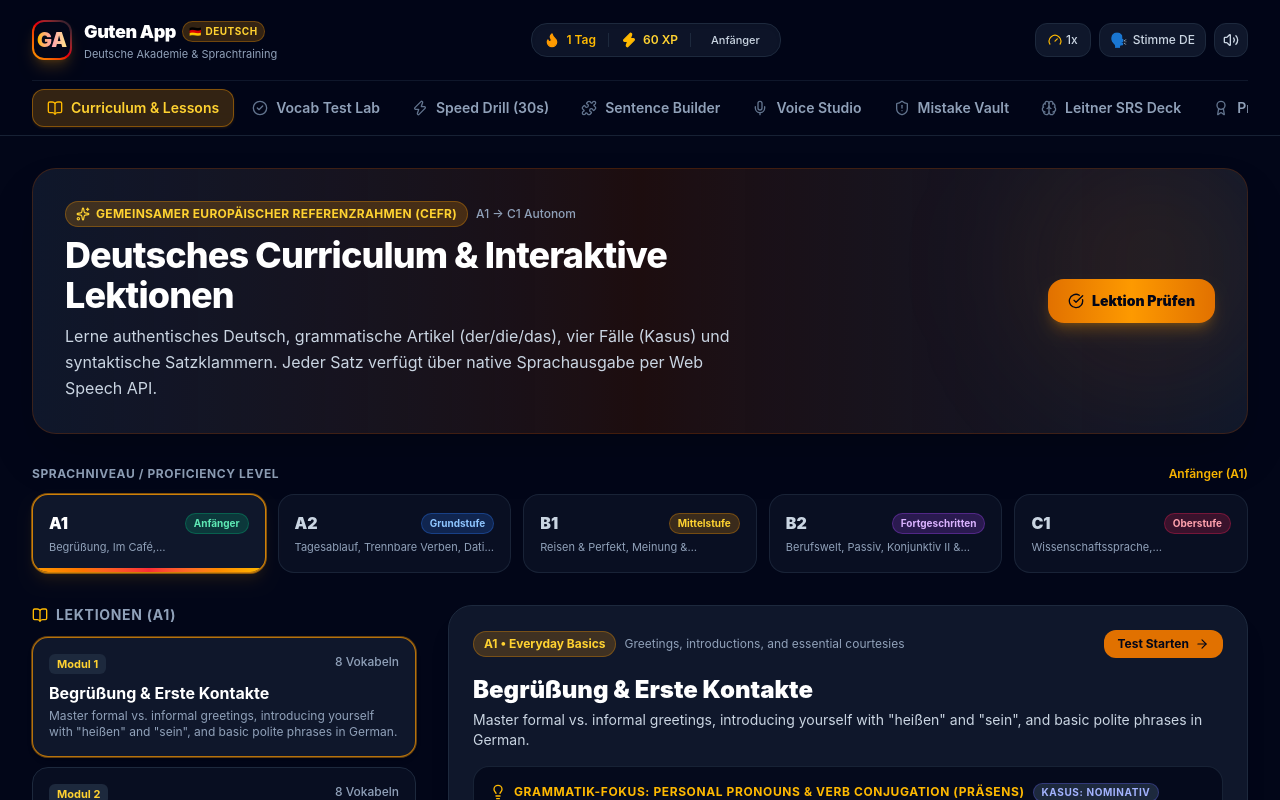
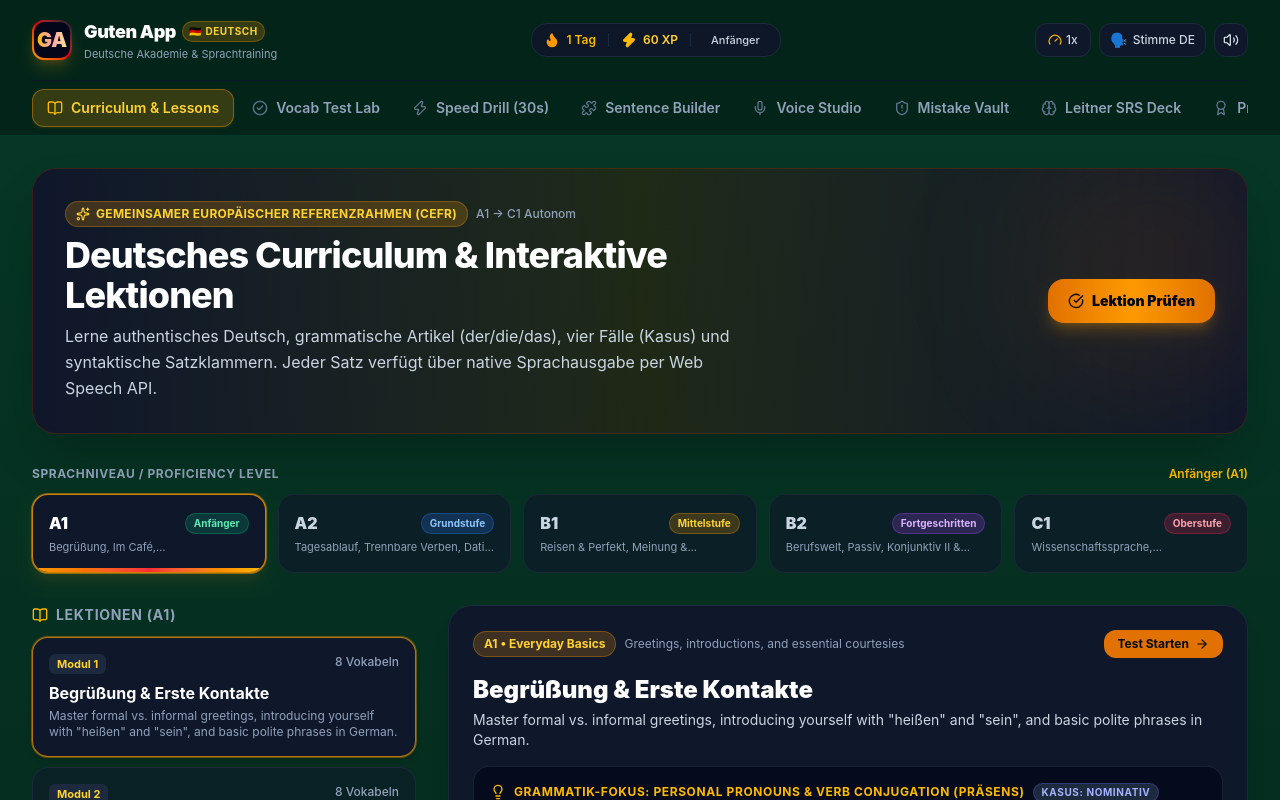
Before and after one commit to anandcom-pixel/guten-app, a React (Vite) app: page / in a window 1280 px wide. Shown: the top 800 px of the page. Built offline with nearby package versions, Linux system fonts and the light colour scheme.

Commit message:
Update layout and style background color to refreshing green

```diff
--- a/index.html
+++ b/index.html
@@ -10,7 +10,7 @@
     <link rel="preconnect" href="https://fonts.gstatic.com" crossorigin>
     <link href="https://fonts.googleapis.com/css2?family=Plus+Jakarta+Sans:wght@400;500;600;700;800;900&display=swap" rel="stylesheet">
   </head>
-  <body class="bg-slate-950 text-slate-100 antialiased selection:bg-amber-500 selection:text-black">
+  <body class="bg-[#062c1e] text-slate-100 antialiased selection:bg-emerald-500 selection:text-slate-950">
     <div id="root"></div>
     <script type="module" src="/src/main.tsx"></script>
   </body>
--- a/src/App.tsx
+++ b/src/App.tsx
@@ -71,7 +71,7 @@ export function App() {
   };
 
   return (
-    <div className="min-h-screen bg-slate-950 text-slate-100 flex flex-col font-sans selection:bg-amber-500 selection:text-slate-950">
+    <div className="min-h-screen bg-gradient-to-b from-[#063826] via-[#042419] to-[#021710] text-slate-100 flex flex-col font-sans selection:bg-emerald-500 selection:text-slate-950">
       {/* Top Navbar */}
       <Navbar
         activeTab={activeTab}
@@ -144,7 +144,7 @@ export function App() {
       </main>
 
       {/* Footer */}
-      <footer className="border-t border-slate-900 bg-slate-950/80 py-8 px-4 text-center text-xs text-slate-500">
+      <footer className="border-t border-emerald-950/80 bg-[#021710]/95 py-8 px-4 text-center text-xs text-slate-400">
         <div className="max-w-7xl mx-auto flex flex-col sm:flex-row items-center justify-between gap-4">
           <div className="flex items-center gap-2">
             <span className="font-bold text-slate-300">Guten App: Deutsche Akademie</span>
--- a/src/components/Navbar.tsx
+++ b/src/components/Navbar.tsx
@@ -74,7 +74,7 @@ export const Navbar: React.FC<NavbarProps> = ({
   ] as const;
 
   return (
-    <header className="sticky top-0 z-40 bg-slate-950/85 backdrop-blur-md border-b border-slate-800/80 transition-all">
+    <header className="sticky top-0 z-40 bg-[#042419]/90 backdrop-blur-md border-b border-emerald-900/50 transition-all">
       <div className="max-w-7xl mx-auto px-4 sm:px-6 lg:px-8">
         <div className="flex items-center justify-between h-16 sm:h-20 gap-2">
           {/* Logo */}
--- a/src/index.css
+++ b/src/index.css
@@ -9,7 +9,7 @@
     font-family: -apple-system, BlinkMacSystemFont, "Segoe UI", Roboto, "Helvetica Neue", Arial, sans-serif;
     -webkit-font-smoothing: antialiased;
     -moz-osx-font-smoothing: grayscale;
-    background-color: #0b0f19;
+    background-color: #062c1e;
     color: #f3f4f6;
   }
 }
```
